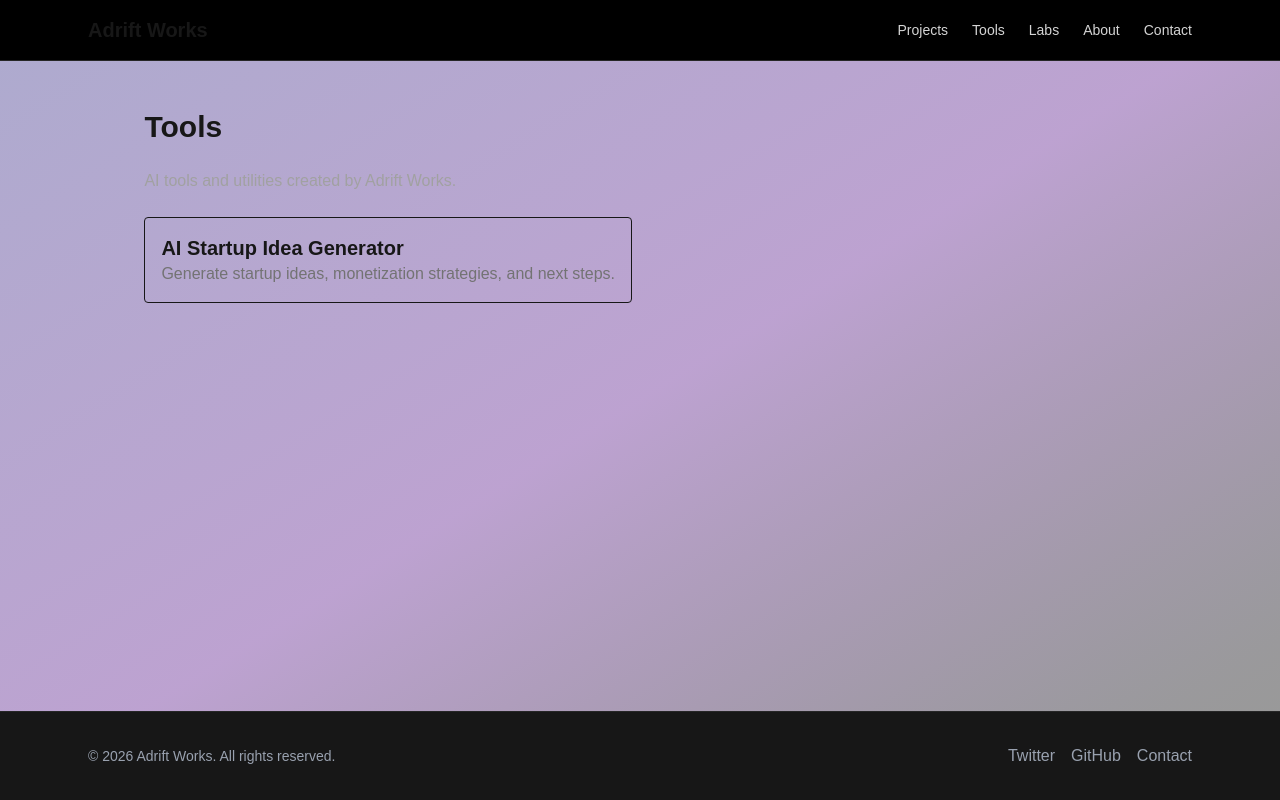
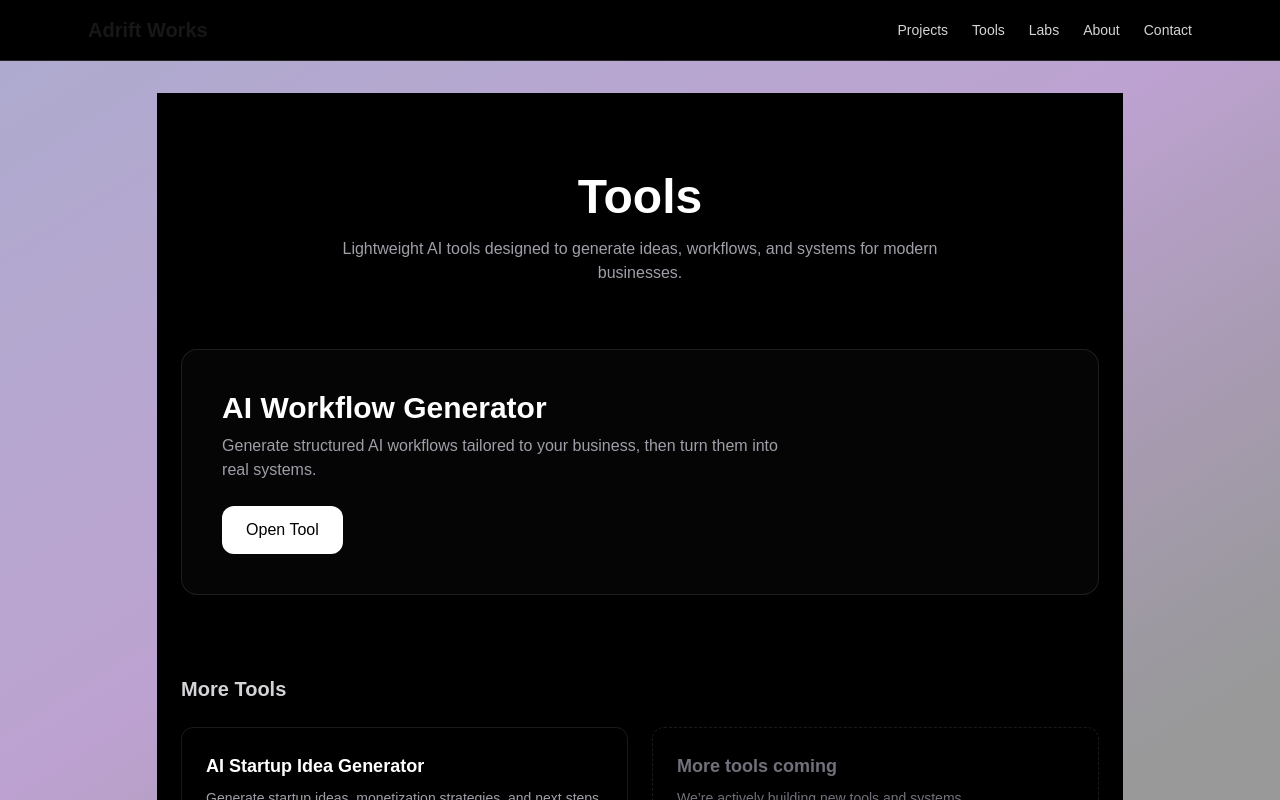
Before and after one commit to AdriftWorks/website, a Next.js app: page /tools in a window 1280 px wide. Shown: the top 800 px of the page. Built offline with nearby package versions, Linux system fonts and the light colour scheme.

Commit message:
Update page.tsx

```diff
--- a/app/tools/page.tsx
+++ b/app/tools/page.tsx
@@ -1,34 +1,90 @@
-import Link from "next/link";
+import Link from "next/link"
 
 export default function Tools() {
   const tools = [
     {
       name: "AI Startup Idea Generator",
-      description: "Generate startup ideas, monetization strategies, and next steps.",
+      description:
+        "Generate startup ideas, monetization strategies, and next steps.",
       href: "/tools/idea-generator",
     },
-    // add future tools here
-  ];
+    // future tools here
+  ]
 
   return (
-    <div className="space-y-6 p-4">
-      <h1 className="text-3xl font-bold">Tools</h1>
-      <p className="text-neutral-400">
-        AI tools and utilities created by Adrift Works.
+    <main className="bg-black text-white min-h-screen px-6 py-20">
+
+      <div className="max-w-6xl mx-auto">
+
+        {/* HEADER */}
+        <div className="mb-16 text-center">
+          <h1 className="text-4xl md:text-5xl font-semibold mb-4">
+            Tools
+          </h1>
+          <p className="text-zinc-400 max-w-2xl mx-auto">
+            Lightweight AI tools designed to generate ideas, workflows, and systems for modern businesses.
           </p>
+        </div>
 
-      <div className="grid gap-4 md:grid-cols-2">
+        {/* 🔥 FEATURED TOOL (YOUR MONEY MAKER) */}
+        <div className="mb-20 border border-white/10 rounded-2xl p-8 md:p-10 bg-white/[0.02]">
+
+          <div className="mb-6">
+            <h2 className="text-2xl md:text-3xl font-semibold mb-2">
+              AI Workflow Generator
+            </h2>
+            <p className="text-zinc-400 max-w-xl">
+              Generate structured AI workflows tailored to your business, then turn them into real systems.
+            </p>
+          </div>
+
+          <Link
+            href="/tools/workflow-generator"
+            className="inline-block px-6 py-3 bg-white text-black rounded-xl font-medium hover:opacity-90 transition"
+          >
+            Open Tool
+          </Link>
+
+        </div>
+
+        {/* 🧩 OTHER TOOLS */}
+        <div>
+          <h3 className="text-xl font-semibold mb-6 text-zinc-300">
+            More Tools
+          </h3>
+
+          <div className="grid gap-6 md:grid-cols-2">
+
             {tools.map((tool) => (
               <Link
                 key={tool.name}
                 href={tool.href}
-            className="p-4 border rounded hover:bg-neutral-100 dark:hover:bg-neutral-800 transition"
+                className="p-6 border border-white/10 rounded-xl hover:bg-white/5 transition"
               >
-            <h2 className="text-xl font-semibold">{tool.name}</h2>
-            <p className="text-neutral-500">{tool.description}</p>
+                <h2 className="text-lg font-semibold mb-2">
+                  {tool.name}
+                </h2>
+                <p className="text-zinc-400 text-sm">
+                  {tool.description}
+                </p>
               </Link>
             ))}
+
+            {/* 👇 COMING SOON CARD (IMPORTANT FOR PERCEPTION) */}
+            <div className="p-6 border border-dashed border-white/10 rounded-xl text-zinc-500">
+              <h2 className="text-lg font-semibold mb-2">
+                More tools coming
+              </h2>
+              <p className="text-sm">
+                We’re actively building new tools and systems.
+              </p>
+            </div>
+
           </div>
         </div>
-  );
+
+      </div>
+
+    </main>
+  )
 }
```
Lines whose indentation alone changed are shown as unchanged.
